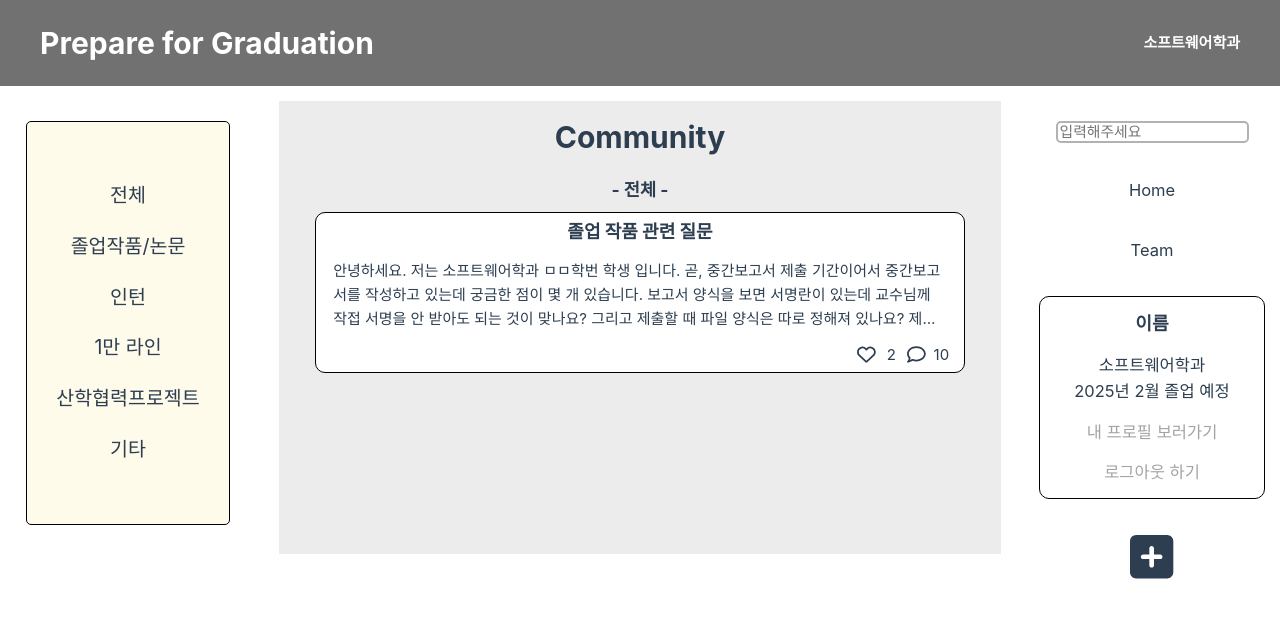
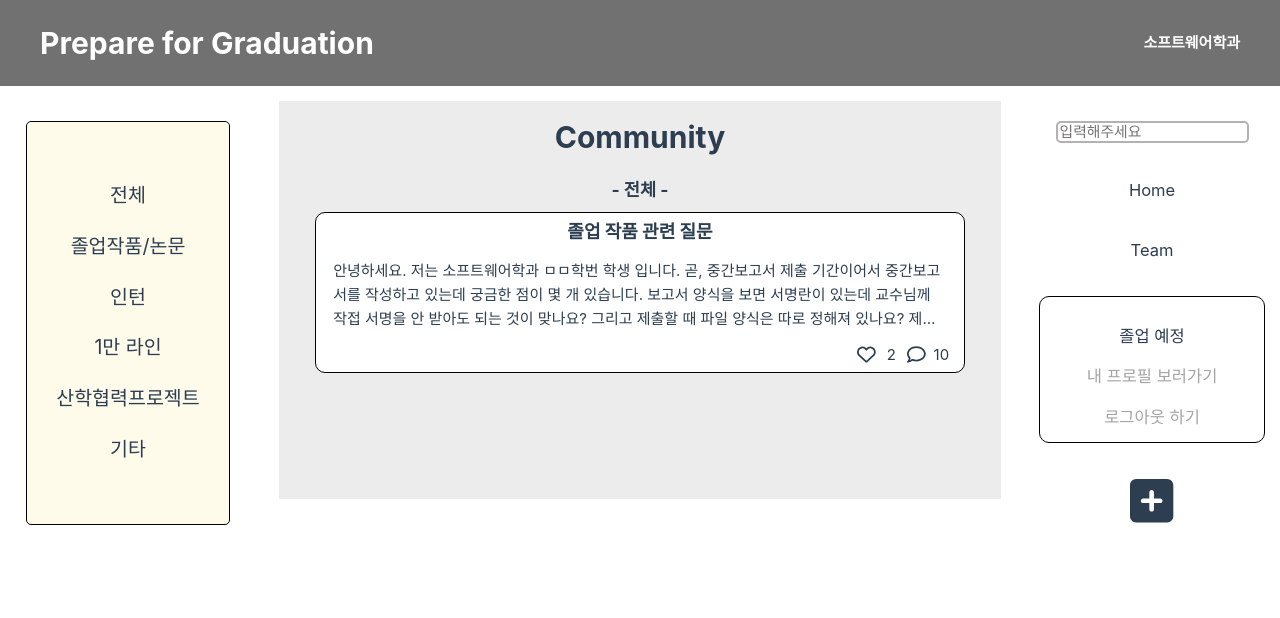
Before and after one commit to yu9i/ISE_Team8, a Vue app in the folder team8/: page /community in a window 1280 px wide. Shown: the top 618 px of the page. Built offline with nearby package versions, Linux system fonts and the light colour scheme.

Commit message:
오른쪽 ui 표시 수정

```diff
--- a/team8/src/components/Community.vue
+++ b/team8/src/components/Community.vue
@@ -60,11 +60,11 @@
         <div class="page-profile">
           <div class="page-profile-top">
             <div id="page-profile-pic"></div>
-            <div id="page-profile-name">이름</div>
+            <div id="page-profile-name">{{info.name}}</div>
           </div>
           <div class="page-profile-mid">
-            <div id="page-profile-dep">소프트웨어학과</div>
-            <div id="page-profile-grad">2025년 2월 졸업 예정</div>
+            <div id="page-profile-dep">{{info.department}}</div>
+            <div id="page-profile-grad">{{info.date}} 졸업 예정</div>
           </div>
           <div class="page-profile-bottom" @click="goToMyPage">내 프로필 보러가기</div>
           <div class="page-profile-bottom" @click="Logout">로그아웃 하기</div>
@@ -151,6 +151,12 @@ var username = localStorage.getItem("username");
   export default {
     data() {
       return {
+        info:{
+        name: localStorage.getItem("name"),
+        department : localStorage.getItem("department"),
+        number : localStorage.getItem("number"),
+        date : localStorage.getItem("date")
+      },
         searchword: "",
         ShowAddPost: false,
         ShowPost: false,
--- a/team8/src/components/TeamBuilding.vue
+++ b/team8/src/components/TeamBuilding.vue
@@ -140,11 +140,11 @@
         <div class="page-profile">
           <div class="page-profile-top">
             <div id="page-profile-pic"></div>
-            <div id="page-profile-name">이름</div>
+            <div id="page-profile-name">{{info.name}}</div>
           </div>
           <div class="page-profile-mid">
-            <div id="page-profile-dep">소프트웨어학과</div>
-            <div id="page-profile-grad">2025년 2월 졸업 예정</div>
+            <div id="page-profile-dep">{{info.department}}</div>
+            <div id="page-profile-grad">{{info.date}} 졸업 예정</div>
           </div>
           <div class="page-profile-bottom" @click="goToMyPage">내 프로필 보러가기</div>
           <div class="page-profile-bottom" @click="Logout">로그아웃 하기</div>
@@ -204,6 +204,12 @@
 export default {
   data() {
     return {
+      info:{
+        name: localStorage.getItem("name"),
+        department : localStorage.getItem("department"),
+        number : localStorage.getItem("number"),
+        date : localStorage.getItem("date")
+      },
       width: 0,
       height: 0,
       contentLength: 0,
```
